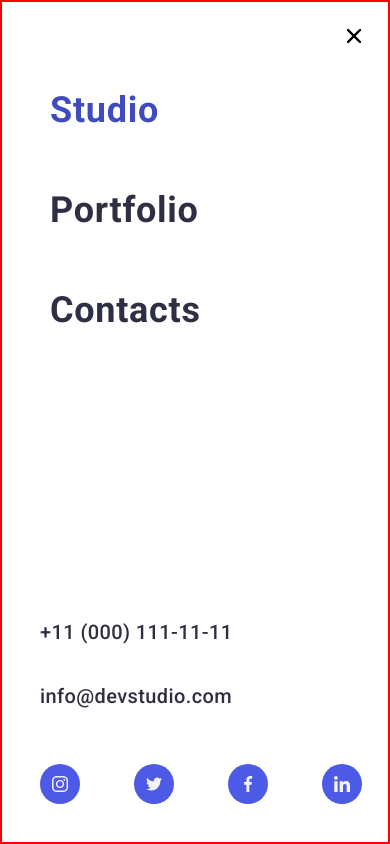
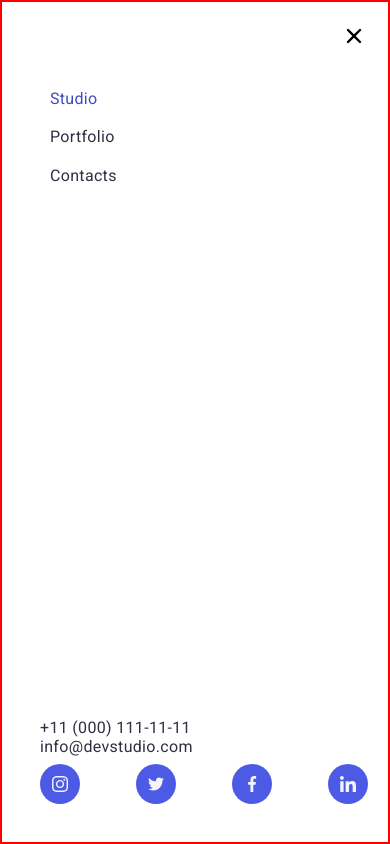
Before and after one commit to olga-nsr/goit-markup-hw-07, a plain HTML site: page index.html in a window 390 px wide. Both pictures are taken after a click on the element 353 px from the left and 34 px from the top of the page. Shown: the top 844 px of the page. Drawn offline with nearby package versions, Linux system fonts and the light colour scheme.

Commit message:
container-

```diff
--- a/css/styles.css
+++ b/css/styles.css
@@ -132,29 +132,29 @@ address {
 }
 }
 .container {
-  min-width: 320px;
-  max-width: 428px;
   padding: 0 16px;
   margin: 0 auto;
-
-
   outline: 2px solid red;
   outline-offset: -2px;
 }
-
-
+/* phone*/
+@media screen and (min-width: 480px) {
+  .container {
+  width: 428px;
+  }
+}
+/* tablet*/
 @media screen and (min-width: 768px) {
   .container {
-    max-width: 768px;
+    width: 766px;
+    padding: 0 15px;
   }
 }
-
-
+/* desc*/
 @media screen and (min-width: 1158px) {
   .container {
   max-width: 1158px;
-  padding: 0 15px;
-    }
+  }
   }
 /**
   |============================
@@ -194,13 +194,22 @@ html {
   line-height: calc(21 / 18);
   letter-spacing: 0.03em;
   color: var(--accent-color);
-   padding-right: 76px;
+
 }
+
 
 .logo-header {
   color: var(--sacondary-title-color);
 
 }
+@media only screen and (min-width: 767px) {
+  .logo-header {
+    padding-right: 120px;
+  }}
+  @media only screen and (min-width: 1158px) {
+    .logo-header {
+      padding-right: 76px;
+    }}
 
 
 
@@ -216,15 +225,20 @@ html {
   }
 }
 .header-list-cont {
-  display: flex;
-  gap: 40px;
-  align-items: center;
+  /* display: flex; */
+  /* gap: 40px; */
+  /* align-items: center; */
+  padding: 16px;
 }
 @media only screen and (max-width: 767px) {
   .header-list-cont {
     display: none;
   }
 }
+
+
+
+
 
 .nav-link {
   position: relative;
@@ -272,7 +286,7 @@ html {
 .auth-link {
   position: relative;
   bottom: 0;
-  display: flex;
+  /* display: flex; */
   align-content: center;
   font-weight: 400;
 
@@ -284,8 +298,8 @@ html {
 
  justify-content: center;
   align-items: center;
-  padding-bottom: 24px;
-  padding-top: 24px;
+   /* padding-bottom: 24px;
+  padding-top: 24px;  */
 
   transition-property: color;
   transition-duration: 250ms;
@@ -1167,31 +1181,7 @@ background-size: 11px 8px;
  /**
  ---Mobile menu-----*/
 
-
-
-.menu-container {
-  position: fixed;
-
-  top: 0;
-  left: 0;
-  display: flex;
-  flex-direction: column;
-
-  width: 100vw;
-  height: 100vh;
-  padding: 40px;
-  padding-top: 80px;
-  background-color: #fff;
-  z-index: 999;
-
-  transform: translateX(100%);
-  transition: transform 250ms ease-in-out;
-}
-
-.menu-container.is-open {
-  transform: translateX(0);
-}
-.menu-toggle {
+ .menu-toggle {
   min-height: 40px;
   min-width: 40px;
   display: flex;
@@ -1199,6 +1189,7 @@ background-size: 11px 8px;
   justify-content: center;
 
   margin: 0;
+  margin-left: auto;
   padding: 0;
   background-color: transparent;
   cursor: pointer;
@@ -1218,6 +1209,28 @@ background-size: 11px 8px;
   background-color: rgba(0, 0, 0, 0.1);
 }
 
+.menu-container {
+  position: fixed;
+  top: 0;
+  left: 0;
+
+  display: flex;
+  flex-direction: column;
+
+  width: 100vw;
+  height: 100vh;
+  padding: 40px;
+  padding-top: 80px;
+  background-color: #fff;
+  z-index: 999;
+
+  transform: translateX(100%);
+  transition: transform 250ms ease-in-out;
+}
+
+.menu-container.is-open {
+  transform: translateX(0);
+}
 
 .menu-container .menu-toggle {
   position: absolute;
@@ -1229,57 +1242,15 @@ background-size: 11px 8px;
   margin-bottom: auto;
 }
 
-.mobile-menu-link {
-  font-weight: 700;
-font-size: 36px;
-Line-height: calc(40 / 36);
-letter-spacing: 0.02em;
-margin-bottom: 40px;
-
-transition-property: color, font-size;
-  transition-duration: 250ms;
-  transition-timing-function: cubic-bezier(0.4, 0, 0.2, 1);
-
-}
-.mobile-menu-link:hover,
-.mobile-menu-link:focus {
-  font-size: 36px;
-  color: var(--accent-color-text);
-}
-
-
-
 .mobile-menu .link {
   display: block;
   padding: 10px;
-  }
-.mobile-contacts {
-  display: flex;
-    flex-direction: column;
-    gap: 40px;
-    list-style: none;
-}
-  .mobile-contacts-link {
-    font-weight: 500;
-  font-size: 20px;
-  Line-height: calc(24 / 20);
-  letter-spacing: 0.02em;
 
-  color:  var(--sacondary-title-color);
-  transition-property: color, font-size;
-  transition-duration: 250ms;
-  transition-timing-function: cubic-bezier(0.4, 0, 0.2, 1);
-  }
-  .mobile-contacts-link:hover,
-  .mobile-contacts-link:focus {
-  font-size: 36px;
-  color: var(--accent-color-text);
-}
-
-.mobile-socials {
-justify-content: flex-start;
-gap: 54px;
-}
 .mobile-contacts {
   margin-bottom: 48px;
 }
+}
+.mobile-socials {
+  justify-content: flex-start;
+  gap: 56px;
+}
--- a/index.html
+++ b/index.html
@@ -172,7 +172,7 @@
       </section>
 
       <!--Особливості-->
-       <section class="about section">
+       <!-- <section class="about section">
         <div class="container">
           <ul class="about-list list">
             <li class="about-tittle">
@@ -224,10 +224,10 @@ problem to walk away with the perfect and creative solution.
             </li>
           </ul>
         </div>
-      </section>
+      </section> -->
 
       <!--Чим ми займаємося-->
-       <section class="section">
+       <!-- <section class="section">
         <div class="container container-dev">
           <h2 class="section-title">What are we doing</h2>
           <ul class="dev-list list">
@@ -245,10 +245,10 @@ problem to walk away with the perfect and creative solution.
             </li>
           </ul>
         </div>
-      </section>
+      </section>  -->
 
       <!--Наша команда-->
-       <section class="section team">
+       <!-- <section class="section team">
         <div class="team-container container">
           <h2 class="team-title">Our Team</h2>
           <ul class="team-list card-set list">
@@ -468,12 +468,12 @@ problem to walk away with the perfect and creative solution.
             </li>
           </ul>
         </div>
-      </section>
+      </section>  -->
 
 
    <!--Постійні клієнти-->
 
-      <<section class="section">
+      <!-- <<section class="section">
         <div class="container container-clients">
           <h2 class="clients-title">Customers</h2>
 
@@ -522,7 +522,7 @@ problem to walk away with the perfect and creative solution.
             </li>
           </ul>
         </div>
-      </section>
+      </section>  -->
     </main>
 
 
```
